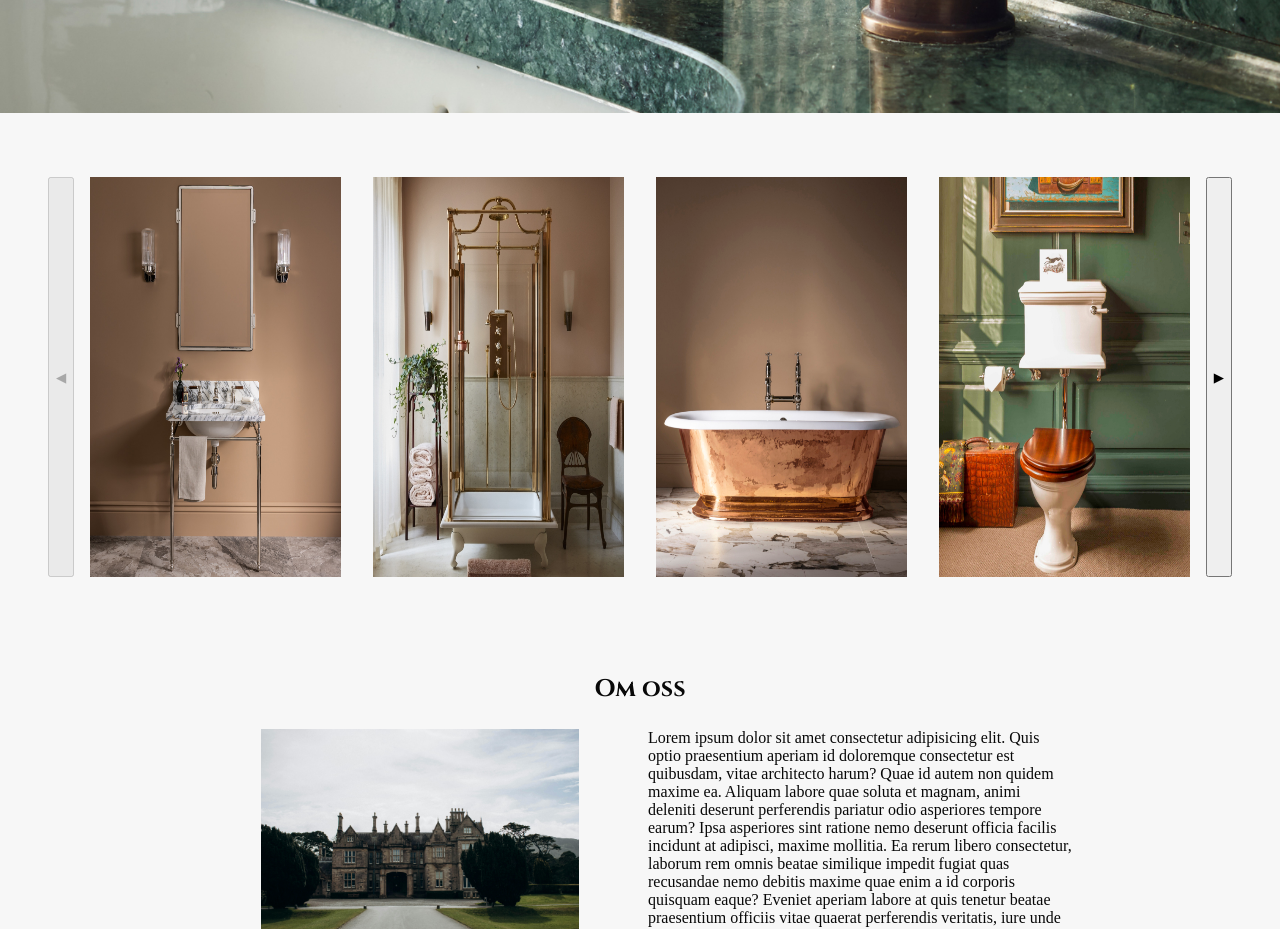
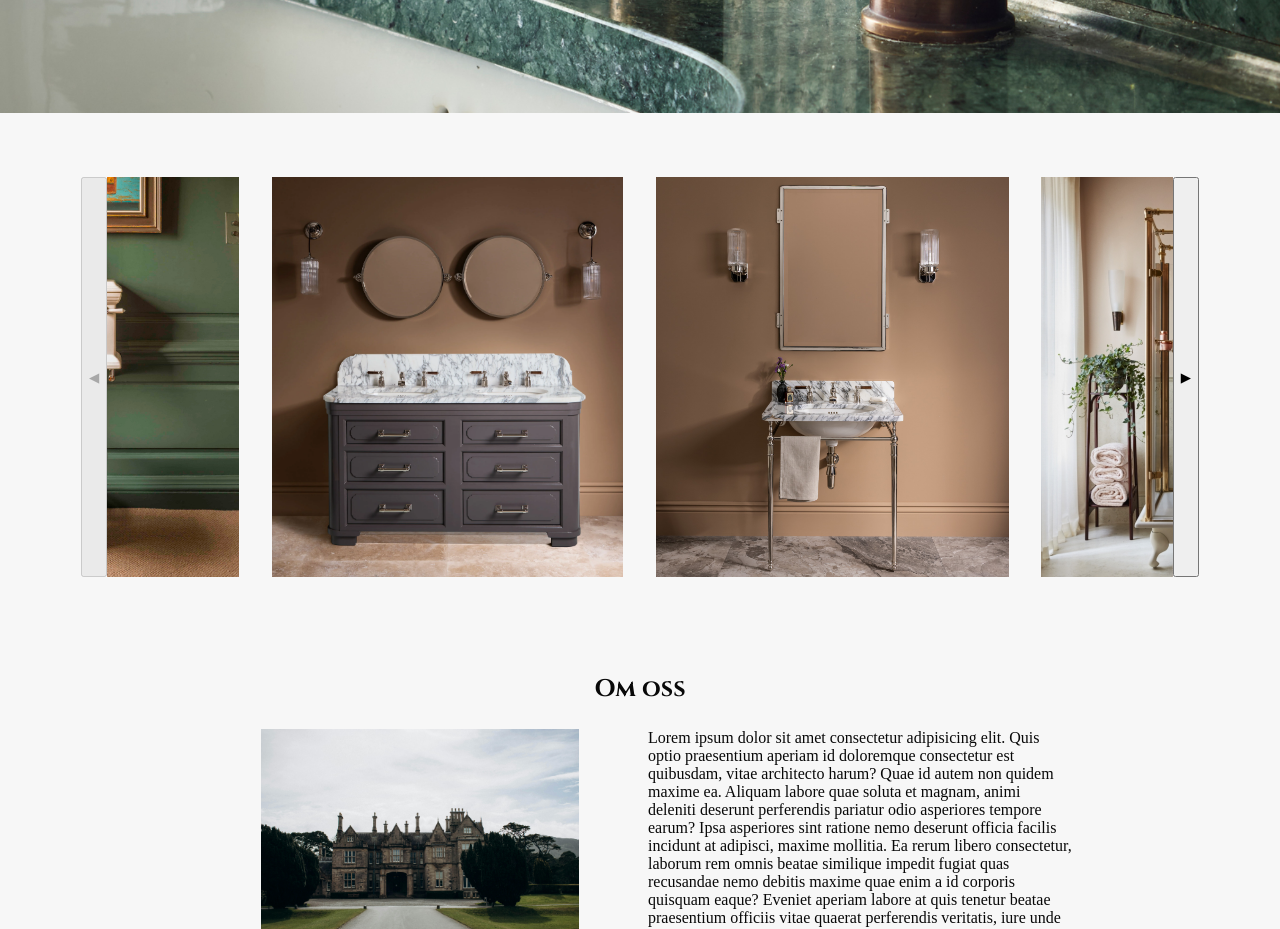
Before and after one commit to jonaru/kb-site, a React (Vite) app: page / in a window 1280 px wide. Shown: the part 800-1729 px from the top of the page. Built offline with nearby package versions, Linux system fonts and the light colour scheme; a web font is replaced by a local one.

Commit message:
Fixed slider

```diff
--- a/src/App.jsx
+++ b/src/App.jsx
@@ -6,11 +6,7 @@ import { routeTree } from "./routeTree.gen";
 const router = createRouter({ routeTree });
 
 const App = () => {
-  return (
-    <StrictMode>
-      <RouterProvider router={router} />
-    </StrictMode>
-  );
+  return <RouterProvider router={router} />;
 };
 
 const container = document.getElementById("root");
--- a/src/data/product.js
+++ b/src/data/product.js
@@ -1,4 +1,45 @@
 const data = [
+  {
+    id: crypto.randomUUID(),
+    name: "The Locky single vanity basin",
+    fileName: "basin-locky.jpg",
+    description:
+      "The Locky single basin is a space-efficient vanity suite, thoughtfully proportioned to add timeless elegance to cloakrooms and more compact bathrooms. Its under-mounted basin is expertly handcrafted from fine china clay, while the stand is available in a variety of customizable finishes to suit your space.",
+  },
+  {
+    id: crypto.randomUUID(),
+    name: "The Spital free standing shower",
+    fileName: "shower-spital.jpg",
+    description:
+      'A fully enclosed glass shower unit designed to make a statement — whether positioned at the heart of your bathroom or even in your bedroom. The Spittal shower features a timeless 200mm (8") shower head along with a convenient hand shower, delivering a luxurious, full-body soak. Its freestanding cast iron shower tray is available in a range of finishes, including primed, painted in any colour you choose, or polished to a shine. Though completely self-supporting, the unit also includes a built-in soap dish in the glass panel for your shower essentials.',
+  },
+  {
+    id: crypto.randomUUID(),
+    name: "Hammered copper bath tub",
+    fileName: "bath-hammered-copper.jpg",
+    description:
+      "The Tay is a generously sized, double-ended roll-top bath crafted from solid cast iron, offering the same spacious comfort and refined luxury as our iconic Spey model.\n \n This version features a hand-applied hammered copper cladding, blending a warm, rustic aesthetic with the strength and stability of cast iron. Choose between a bright, polished copper finish or a deeper, burnished tone to suit your style.",
+  },
+  {
+    id: crypto.randomUUID(),
+    name: "The Eden low level WC suite",
+    fileName: "wc-low.jpg",
+    description:
+      "The Eden low-level WC suite reflects classic design principles consistent with the rest of Drummonds' collection. Expertly handcrafted from the finest English china, the low-level cistern serves as an elegant centrepiece — ideal for traditional bathrooms or cloakrooms. \n \n The suite includes the signature Drummonds WC pan, paired with a slim, low-level cistern and a flush handle available in either china or burnished walnut, complemented by fittings in brass, nickel, or chrome. Toilet seat and soil pipe are sold separately and can be selected from our complete range of options.",
+  },
+
+  {
+    id: crypto.randomUUID(),
+    name: "The Grand Union Doubly Vanity Cabinet",
+    fileName: "grand-union.webp",
+    description:
+      "The Grand Union Double Vanity offers ample storage with six spacious drawers, topped by a distinctively carved marble surface and matching backsplash. The suite includes the cabinet, basin, and handles. Mixer taps and waste fittings are available separately. \n \n Its design blends the curved edges and stepped detailing typical of Art Deco with the sturdy, straightforward cabinetry inspired by the Arts & Crafts movement of late Edwardian Britain. The result is a piece that echoes 1920s elegance while seamlessly complementing both classic and modern interiors — combining generous proportions with carefully considered storage solutions.",
+    features: [
+      "Generous storage with six drawers",
+      "Uniquely carved marble top and backsplash",
+      "Designed by Nicola Harding",
+    ],
+  },
   {
     id: crypto.randomUUID(),
     name: "The Locky single vanity basin",
--- a/src/routes/index.lazy.jsx
+++ b/src/routes/index.lazy.jsx
@@ -1,4 +1,4 @@
-import { useState } from "react";
+import { useState, useRef } from "react";
 import { createLazyFileRoute } from "@tanstack/react-router";
 import Article from "../Article";
 import aboutImage from "/img/castle.jpg";
@@ -8,28 +8,41 @@ export const Route = createLazyFileRoute("/")({
   component: Index,
 });
 
-const VISIBLE_COUNT = 4;
+const ITEM_WIDTH = 417;
 
 function Index() {
   const products = getProducts();
-  const [startIndex, setStartIndex] = useState(0);
+  const [startPosition, setStartPosition] = useState(0);
+  const [scrollPosition, setScrollPosition] = useState(0);
+  const containerRef = useRef();
 
-  const canScrollLeft = startIndex > 0;
-  const canScrollRight = startIndex + VISIBLE_COUNT < products.length;
+  const handleScrollRight = (scrollAmount) => {
+    const newScrollPosition = scrollPosition + scrollAmount;
 
-  const handleScrollLeft = () => {
-    if (canScrollLeft) {
-      setStartIndex(startIndex - 1);
-    }
+    setScrollPosition(newScrollPosition);
+
+    containerRef.current.scrollLeft = newScrollPosition;
+
+    setStartPosition(startPosition + 1);
   };
 
-  const handleScrollRight = () => {
-    if (canScrollRight) {
-      setStartIndex(startIndex + 1);
-    }
+  const handleScrollLeft = (scrollAmount) => {
+    const newScrollPosition = scrollPosition - scrollAmount;
+
+    setScrollPosition(newScrollPosition);
+
+    containerRef.current.scrollLeft = newScrollPosition;
+
+    setStartPosition(startPosition - 1);
   };
 
-  let visibleProducts = products.slice(startIndex, startIndex + VISIBLE_COUNT);
+  const canScrollLeft = () => {
+    return startPosition > 0;
+  };
+
+  const canScrollRight = () => {
+    return startPosition < products.length - 1;
+  };
 
   return (
     <div className="index">
@@ -44,15 +57,17 @@ function Index() {
 
       <section className="article-section">
         <button
-          className="carousel-arrow left"
-          onClick={handleScrollLeft}
-          disabled={!canScrollLeft}
+          className="slider-arrow left"
+          onClick={() => {
+            handleScrollLeft(ITEM_WIDTH);
+          }}
+          disabled={!canScrollLeft()}
         >
           ◀
         </button>
-
-        <div className="article-carousel">
-          {visibleProducts.map((product) => (
+        <div className="slider-wrapper" ref={containerRef}>
+          <div className="article-slider">
+            {products.map((product, index) => (
               <Article
                 key={product.id}
                 fileName={product.fileName}
@@ -61,11 +76,14 @@ function Index() {
               />
             ))}
           </div>
+        </div>
 
         <button
-          className="carousel-arrow right"
-          onClick={handleScrollRight}
-          disabled={!canScrollRight}
+          className="slider-arrow right"
+          onClick={() => {
+            handleScrollRight(ITEM_WIDTH);
+          }}
+          disabled={!canScrollRight()}
         >
           ▶
         </button>
--- a/styles/Article.css
+++ b/styles/Article.css
@@ -1,12 +1,13 @@
 @import './style.css';
 
 .article-item {
-    margin: 0 4rem 0 4rem;
+    margin: 0 32px 0 32px;
+    flex: 0 0 auto;
     display: flex;
     justify-content: center;
     position: relative;
     height: 400px;
-    width: auto;
+    width: 353px;
 }
 
 .article-text-wrapper {
@@ -37,6 +38,7 @@
     height: 100%;
     width: 100%;
     display: block;
+    object-fit: cover;
 }
 
 @media (max-width: 2100px) {
--- a/styles/style.css
+++ b/styles/style.css
@@ -68,16 +68,29 @@ body {
     display: flex;
     flex-direction: row;
     justify-content: center;
+    overflow: hidden;
 }
 
-.article-carousel {
+.slider-wrapper {
+    display: flex;
+    flex-direction: column;
+    align-items: center;
+    justify-content: center;
+    width: 90%;
+    overflow-x: scroll;
+    scroll-behavior: smooth;
+    -ms-overflow-style: none;
+    scrollbar-width: none;
+}
+
+.article-slider {
     display: flex;
     flex-direction: row;
     justify-content: center;
     overflow: hidden;
     flex-shrink: 1;
     flex-grow: 1;
-    transition: transform 0.3s ease;
+
 }
 
 .about h2 {
```
Lines whose indentation alone changed are shown as unchanged.
